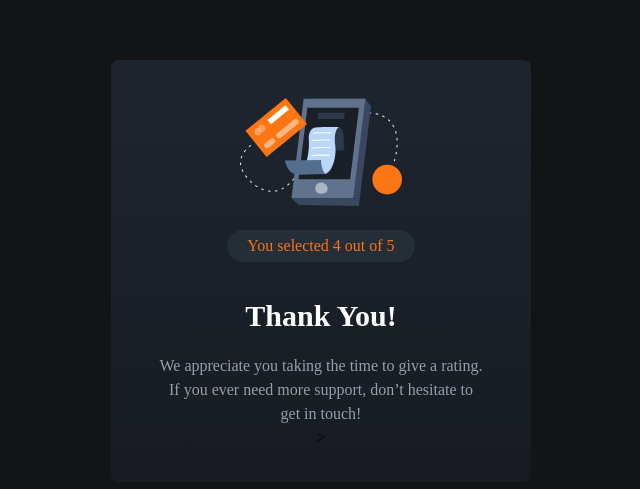
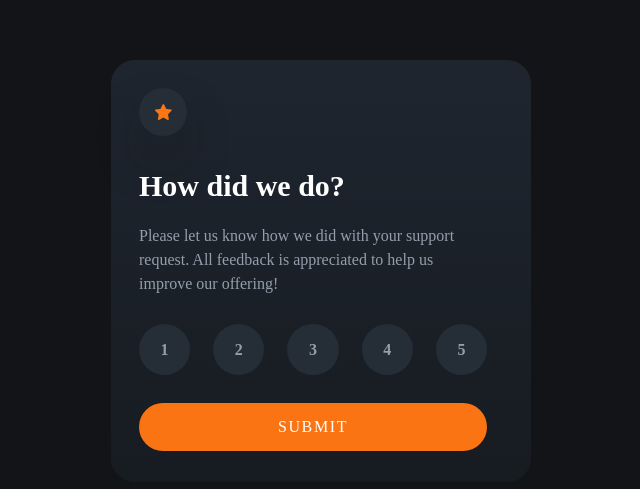
Before and after one commit to Headbwoi/interactive-rating-component, a website: page index.html in a window 1280 px wide. Shown: the part 129-618 px from the top of the page, without its empty margins (319-959 px from the left). Drawn offline with Linux system fonts and the light colour scheme.

Commit message:
design finished

```diff
--- a/index.html
+++ b/index.html
@@ -19,7 +19,7 @@
 
         <!-- Rating state start -->
 
-      <div class="state-card card rounded-xl lg:rounded-3xl w-[20.3125rem] h-[22.5rem] lg:w-[26.25rem] lg:h-[26.375rem] pt-5 lg:pt-7 pb-7 px-5 lg:pl-7 lg:pr-11 hidden">
+      <div class="state-card card rounded-xl lg:rounded-3xl w-[20.3125rem] h-[22.5rem] lg:w-[26.25rem] lg:h-[26.375rem] pt-5 lg:pt-7 pb-7 px-5 lg:pl-7 lg:pr-11">
 
         <div class="star w-12 h-12 p-2 rounded-full bg-darkBlue shadow-2xl shadow-veryDarkBlue grid place-items-center mb-4 lg:mb-8">
           <img src="images/icon-star.svg" alt="icon-star">
@@ -64,7 +64,7 @@
 
         <!-- Thank you state start -->
 
-      <div class="thank_you_card card bg-darkBlue rounded-lg w-[20.3125rem] h-[22.5rem] lg:w-[26.25rem] lg:h-[26.375rem] pt-6 lg:pt-[2.375rem] pb-11 px-5 lg:px-7 ">
+      <div class="thank_you_card card bg-darkBlue rounded-lg w-[20.3125rem] h-[22.5rem] lg:w-[26.25rem] lg:h-[26.375rem] pt-6 lg:pt-[2.375rem] pb-11 px-5 lg:px-7 flip-animation hidden">
 
         <div class="text-center">
           <div class="mb-6">
@@ -75,7 +75,7 @@
             <p class="text-orange  bg-cardBg py-1 px-5 w-fit rounded-full mx-auto">You selected <span id="rating">4</span> out of 5</p>
           </div>
 
-          <div class="text px-5">
+          <div class="text px-5 fade-bottom">
             <h2 class="text-white text-3xl font-bold mb-5">Thank You!</h2>
             <p class="text-lightGrey font-normal">We appreciate you taking the time to give a rating. If you ever need more support, don’t hesitate to get in touch!</p>
           </div>>
--- a/src/input.css
+++ b/src/input.css
@@ -13,11 +13,12 @@
 
 }
 
-/*
+
 @-webkit-keyframes flip {
   0% {
     -webkit-transform: rotateX(0);
             transform: rotateX(0);
+
   }
   100% {
     -webkit-transform: rotateX(720deg);
@@ -71,6 +72,6 @@
   -webkit-animation: fade-bottom 1s 1 ease-in-out;
           animation: fade-bottom 1s 1 ease-in-out;
 }
- */
+
 .attribution { font-size: 11px; text-align: center; }
     .attribution a { color: hsl(228, 45%, 44%); }
```
Also changed, not shown: public/style.css.
